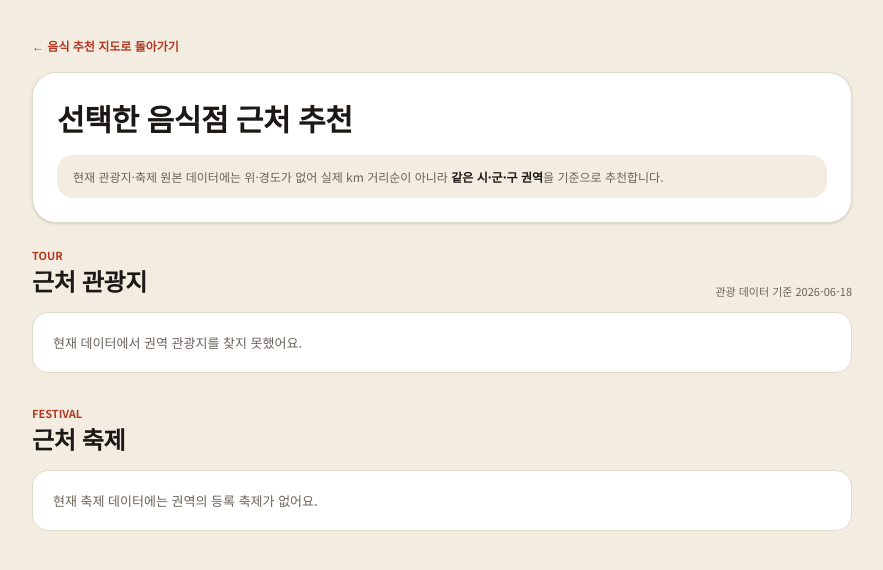
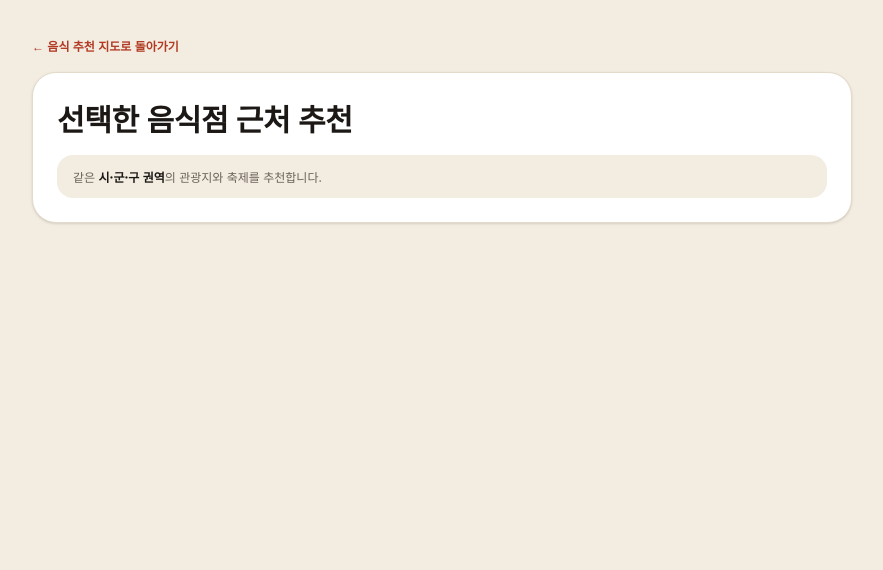
Before and after one commit to NaGeon87/AIXre, a Next.js app in the folder web/: page /nearby in a window 1280 px wide. Shown: the top 570 px of the page, without its empty margins (198-1081 px from the left). Built offline with nearby package versions, Linux system fonts and the light colour scheme.

Commit message:
Add files via upload

```diff
--- a/web/app/nearby/page.tsx
+++ b/web/app/nearby/page.tsx
@@ -109,11 +109,11 @@ export default async function NearbyPage({ searchParams }: { searchParams: Searc
           </h1>
           {food && <p className="mt-2 text-[13px] text-fg-muted">먹을 메뉴 · {food}</p>}
           <p className="mt-4 rounded-2xl bg-canvas px-4 py-3 text-[12px] leading-relaxed text-fg-muted">
-            현재 관광지·축제 원본 데이터에는 위·경도가 없어 실제 km 거리순이 아니라
-            <strong className="font-bold text-fg"> 같은 시·군·구 권역</strong>을 기준으로 추천합니다.
+            같은 <strong className="font-bold text-fg">시·군·구 권역</strong>의 관광지와 축제를 추천합니다.
           </p>
         </section>
 
+        {hasTourism && (
           <section className="mt-6">
             <div className="mb-3 flex items-end justify-between gap-3">
               <div>
@@ -123,7 +123,6 @@ export default async function NearbyPage({ searchParams }: { searchParams: Searc
               <span className="text-[11px] text-fg-muted">관광 데이터 기준 {tourism.sourceDate}</span>
             </div>
 
-          {hasTourism ? (
             <div className="grid gap-3 sm:grid-cols-2">
               {localTourism.map((item) => (
                 <article key={`${item.sigungu}-${item.name}`} className="rounded-2xl border border-line bg-surface p-4">
@@ -140,20 +139,16 @@ export default async function NearbyPage({ searchParams }: { searchParams: Searc
                 </article>
               ))}
             </div>
-          ) : (
-            <div className="rounded-2xl border border-line bg-surface p-5 text-[13px] text-fg-muted">
-              현재 데이터에서 {region} {area} 권역 관광지를 찾지 못했어요.
-            </div>
+          </section>
         )}
-        </section>
 
+        {localFestivals.length > 0 && (
           <section className="mt-8">
             <div className="mb-3">
               <p className="text-[11px] font-bold text-brand">FESTIVAL</p>
               <h2 className="font-display text-[24px] text-fg">근처 축제</h2>
             </div>
 
-          {localFestivals.length > 0 ? (
             <div className="grid gap-3 sm:grid-cols-2">
               {localFestivals.map((festival) => (
                 <article key={`${festival.sigungu}-${festival.name}`} className="rounded-2xl border border-line bg-surface p-4">
@@ -164,12 +159,8 @@ export default async function NearbyPage({ searchParams }: { searchParams: Searc
                 </article>
               ))}
             </div>
-          ) : (
-            <div className="rounded-2xl border border-line bg-surface p-5 text-[13px] text-fg-muted">
-              현재 축제 데이터에는 {region} {area} 권역의 등록 축제가 없어요.
-            </div>
+          </section>
         )}
-        </section>
       </div>
     </main>
   );
--- a/web/components/MapChatExplorer.tsx
+++ b/web/components/MapChatExplorer.tsx
@@ -654,7 +654,7 @@ export function MapChatExplorer({
                             }
                             className="flex w-full items-center justify-between rounded-xl border border-line bg-surface px-3 py-2.5 text-left transition hover:border-line-strong"
                           >
-                            <span className="text-[11px] font-bold text-fg-muted">점수 산정 방식 보기 · 피드백용</span>
+                            <span className="text-[11px] font-bold text-fg-muted">점수 산정 방식</span>
                             <span
                               aria-hidden="true"
                               className={`text-[12px] text-fg-muted transition-transform ${
--- a/web/components/RegionMap.tsx
+++ b/web/components/RegionMap.tsx
@@ -173,7 +173,7 @@ export function RegionMap({
       );
 
       map = leaflet.map(containerRef.current, {
-        scrollWheelZoom: false,
+        scrollWheelZoom: true,
         attributionControl: true,
         zoomControl: true,
         ...(lockToJeonnam
```
Lines whose indentation alone changed are shown as unchanged.
